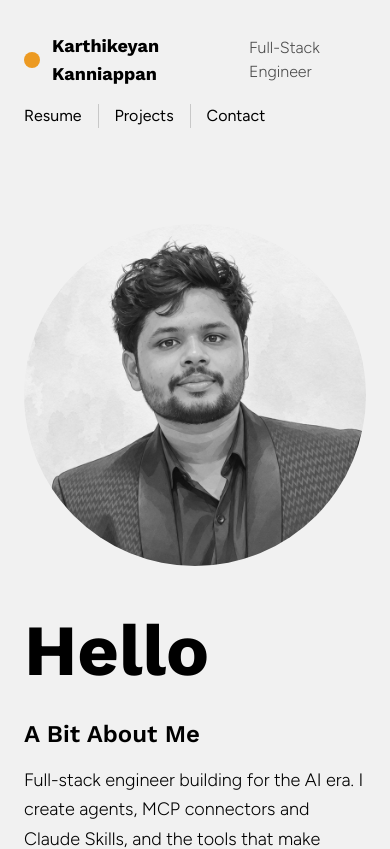
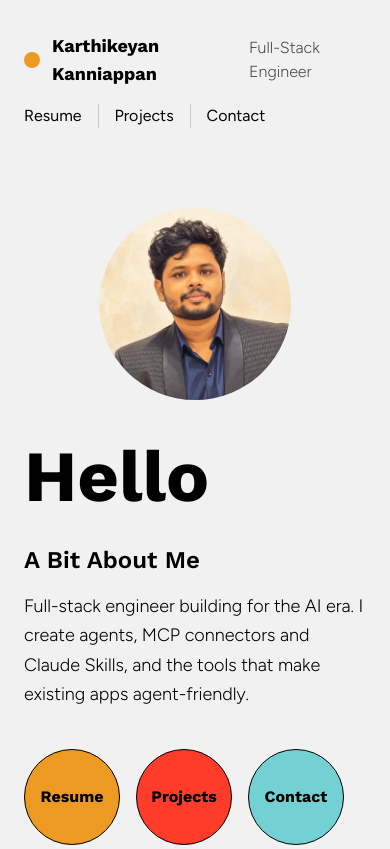
Before and after one commit to KarthikeyanKanniappan/About-me, a Next.js app: page / in a window 390 px wide. Shown: the top 849 px of the page. Built offline with nearby package versions, Linux system fonts and the light colour scheme; no server answers.

Commit message:
Shrink hero photo and align resume rows

```diff
--- a/app/page.tsx
+++ b/app/page.tsx
@@ -4,7 +4,7 @@ import { profile } from "@/content/profile";
 
 export default function Home() {
   return (
-    <section className="container-page grid items-center gap-12 py-16 md:grid-cols-2 md:gap-16 md:py-24">
+    <section className="container-page grid items-center gap-10 py-12 md:grid-cols-[2fr_3fr] md:gap-16 md:py-24">
       <Image
         src={profile.photo}
         alt={`Portrait of ${profile.name}`}
@@ -12,8 +12,8 @@ export default function Home() {
         height={600}
         priority
         unoptimized={profile.photo.endsWith(".svg")}
-        sizes="(min-width: 768px) 50vw, 100vw"
-        className="mx-auto aspect-square w-full max-w-md rounded-full object-cover grayscale"
+        sizes="(min-width: 768px) 320px, (min-width: 640px) 256px, 192px"
+        className="mx-auto aspect-square w-48 rounded-full sm:w-64 md:w-full md:max-w-xs object-cover"
       />
 
       <div>
--- a/components/ResumeSection.tsx
+++ b/components/ResumeSection.tsx
@@ -1,6 +1,6 @@
 export function ResumeSection({ title, children }: { title: string; children: React.ReactNode }) {
   return (
-    <section className="grid gap-8 border-t border-line py-16 md:grid-cols-3 md:py-24">
+    <section className="grid gap-8 border-t border-line py-16 md:grid-cols-3 md:items-baseline md:py-24">
       <h2 className="text-2xl font-semibold">{title}</h2>
       <div className="md:col-span-2">{children}</div>
     </section>
--- a/components/TimelineItem.tsx
+++ b/components/TimelineItem.tsx
@@ -2,12 +2,12 @@ import type { TimelineEntry } from "@/content/resume";
 
 export function TimelineItem({ period, title, org, description }: TimelineEntry) {
   return (
-    <article className="flex flex-col gap-1 sm:flex-row sm:gap-8">
-      <p className="text-muted sm:w-32 sm:shrink-0">{period}</p>
+    <article className="flex flex-col gap-1 sm:flex-row sm:items-center sm:gap-8">
+      <p className="text-muted sm:w-44 sm:shrink-0">{period}</p>
       <div>
         <h3 className="text-lg font-semibold">{title}</h3>
         {org && <p className="text-muted">{org}</p>}
-        <p className="mt-2 leading-relaxed">{description}</p>
+        {description && <p className="mt-2 leading-relaxed">{description}</p>}
       </div>
     </article>
   );
```
